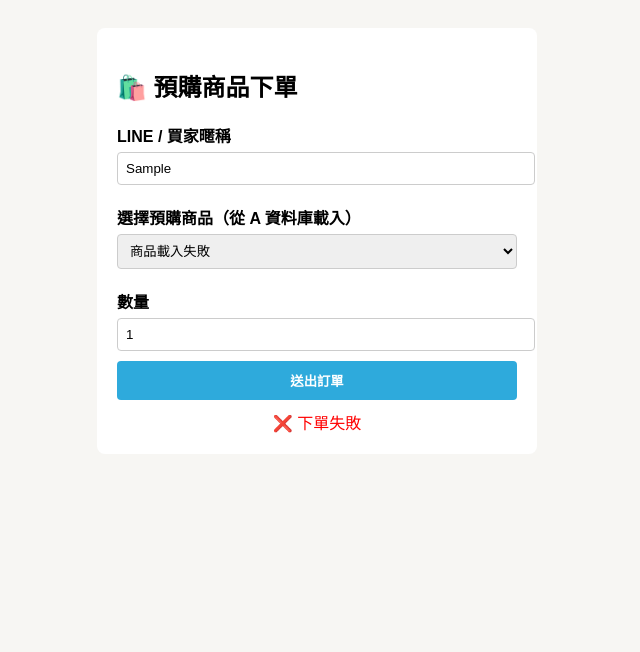
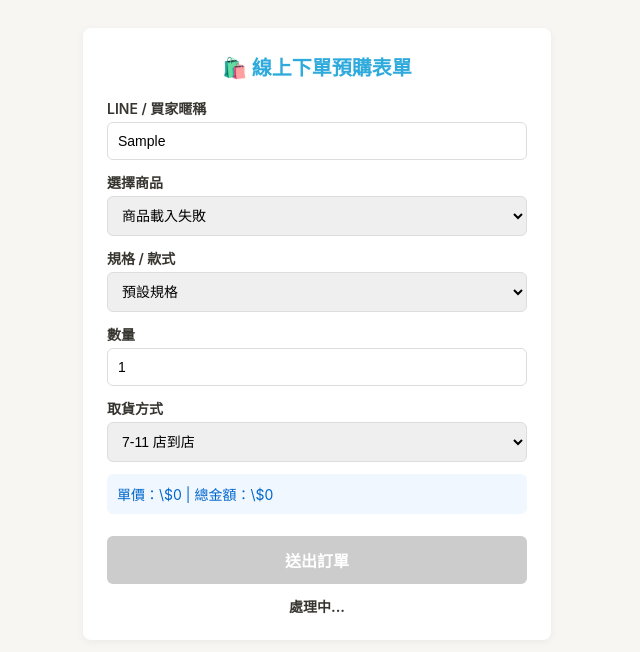
Before and after one commit to cycycycy1114/donpick_create_order1, a website: page index.html in a window 1280 px wide. Both pictures are taken after typing "Sample" into the empty fields and a click on the button "送出訂單". Shown: the whole page, without its empty margins (323-963 px from the left). Drawn offline with Linux system fonts and the light colour scheme; no server answers.

Commit message:
Update index.html

```diff
--- a/index.html
+++ b/index.html
@@ -2,66 +2,122 @@
 <html lang="zh-TW">
 <head>
   <meta charset="UTF-8">
-  <title>預購下單</title>
+  <meta name="viewport" content="width=device-width, initial-scale=1.0">
+  <title>預購下單表單</title>
   <style>
-    body { font-family: sans-serif; padding: 20px; background: #f7f6f3; }
-    .card { background: white; padding: 20px; border-radius: 8px; max-width: 400px; margin: auto; }
-    label { display: block; margin: 10px 0 5px; font-weight: bold; }
-    input, select { width: 100%; padding: 8px; margin-bottom: 10px; border: 1px solid #ccc; border-radius: 4px; }
-    button { width: 100%; padding: 10px; background: #2eaadc; color: white; border: none; border-radius: 4px; font-weight: bold; cursor: pointer; }
+    body { font-family: -apple-system, BlinkMacSystemFont, "Segoe UI", Roboto, sans-serif; padding: 20px; background: #f7f6f3; color: #37352f; }
+    .card { background: white; padding: 24px; border-radius: 8px; max-width: 420px; margin: auto; box-shadow: 0 2px 8px rgba(0,0,0,0.05); }
+    h2 { margin-top: 0; font-size: 20px; text-align: center; color: #2eaadc; }
+    label { display: block; margin: 12px 0 4px; font-weight: 600; font-size: 14px; }
+    input, select { width: 100%; padding: 10px; border: 1px solid #ddd; border-radius: 6px; box-sizing: border-box; font-size: 14px; }
+    .price-info { background: #f0f7ff; padding: 10px; border-radius: 6px; margin: 12px 0; font-size: 14px; color: #0066cc; }
+    button { width: 100%; padding: 12px; background: #2eaadc; color: white; border: none; border-radius: 6px; font-weight: bold; font-size: 16px; cursor: pointer; margin-top: 10px; }
+    button:disabled { background: #ccc; cursor: not-allowed; }
+    #msg { margin-top: 12px; text-align: center; font-weight: bold; font-size: 14px; }
   </style>
 </head>
 <body>
   <div class="card">
-    <h2>🛍️ 預購商品下單</h2>
+    <h2>🛍️ 線上下單預購表單</h2>
     <form id="orderForm">
       <label>LINE / 買家暱稱</label>
       <input type="text" id="nickname" required placeholder="例如：cy">
 
-      <label>選擇預購商品（從 A 資料庫載入）</label>
+      <label>選擇商品</label>
       <select id="productSelect" required>
         <option value="">載入商品中...</option>
+      </select>
+
+      <label>規格 / 款式</label>
+      <select id="specSelect" required>
+        <option value="預設規格">預設規格</option>
+        <option value="單品">單品</option>
+        <option value="組合包">組合包</option>
+        <!-- 您可依需求自由增減或修飾規格項目 -->
       </select>
 
       <label>數量</label>
       <input type="number" id="quantity" value="1" min="1" required>
 
+      <label>取貨方式</label>
+      <select id="deliverySelect" required>
+        <option value="7-11 店到店">7-11 店到店</option>
+        <option value="全家 店到店">全家 店到店</option>
+        <option value="宅配到府">宅配到府</option>
+        <option value="面交">面交</option>
+      </select>
+
+      <div class="price-info">
+        單價：\$<span id="unitPrice">0</span> | 總金額：\$<span id="totalPrice">0</span>
+      </div>
+
       <button type="submit" id="btn">送出訂單</button>
     </form>
-    <div id="msg" style="margin-top:10px; text-align:center;"></div>
+    <div id="msg"></div>
   </div>
 
   <script>
-    // 1. 頁面載入時，自動去讀取 A 資料庫（商品資料庫）
+    let productList = [];
+
+    // 載入商品資料庫 (A 資料庫)
     async function loadProducts() {
       try {
         const res = await fetch('/api/get-products');
-        const products = await res.json();
+        productList = await res.json();
         const select = document.getElementById('productSelect');
         select.innerHTML = '<option value="">請選擇商品...</option>';
-        products.forEach(p => {
+        productList.forEach((p, idx) => {
           const opt = document.createElement('option');
-          opt.value = p.name; // 或者用 p.id 當關聯
-          opt.textContent = `${p.name} ($${p.price || 0})`;
+          opt.value = idx; // 用索引值對應商品物件
+          opt.textContent = `${p.name} ($${p.price})`;
           select.appendChild(opt);
         });
       } catch (e) {
         document.getElementById('productSelect').innerHTML = '<option>商品載入失敗</option>';
       }
     }
+
+    // 計算價格邏輯
+    function updatePrice() {
+      const idx = document.getElementById('productSelect').value;
+      const qty = parseInt(document.getElementById('quantity').value) || 1;
+      if (idx !== "" && productList[idx]) {
+        const price = productList[idx].price || 0;
+        document.getElementById('unitPrice').innerText = price;
+        document.getElementById('totalPrice').innerText = price * qty;
+      } else {
+        document.getElementById('unitPrice').innerText = '0';
+        document.getElementById('totalPrice').innerText = '0';
+      }
+    }
+
+    document.getElementById('productSelect').addEventListener('change', updatePrice);
+    document.getElementById('quantity').addEventListener('input', updatePrice);
+
     loadProducts();
 
-    // 2. 表單送出，寫回 B 資料庫（訂單資料庫）
+    // 提交訂單
     document.getElementById('orderForm').addEventListener('submit', async (e) => {
       e.preventDefault();
       const btn = document.getElementById('btn');
       const msg = document.getElementById('msg');
+      const idx = document.getElementById('productSelect').value;
+      if (idx === "") return;
+
+      const selectedProduct = productList[idx];
+      const qty = parseInt(document.getElementById('quantity').value);
+
       btn.disabled = true;
+      msg.innerText = '處理中...';
 
       const data = {
         nickname: document.getElementById('nickname').value,
-        product: document.getElementById('productSelect').value,
-        quantity: document.getElementById('quantity').value
+        product: selectedProduct.name,
+        price: selectedProduct.price,
+        quantity: qty,
+        totalPrice: selectedProduct.price * qty,
+        spec: document.getElementById('specSelect').value,
+        delivery: document.getElementById('deliverySelect').value
       };
 
       try {
@@ -72,8 +128,9 @@
         });
         if (res.ok) {
           msg.style.color = 'green';
-          msg.innerText = '✅ 下單成功！已寫入訂單資料庫';
+          msg.innerText = '✅ 下單成功！';
           document.getElementById('orderForm').reset();
+          updatePrice();
         } else {
           throw new Error('下單失敗');
         }
```
